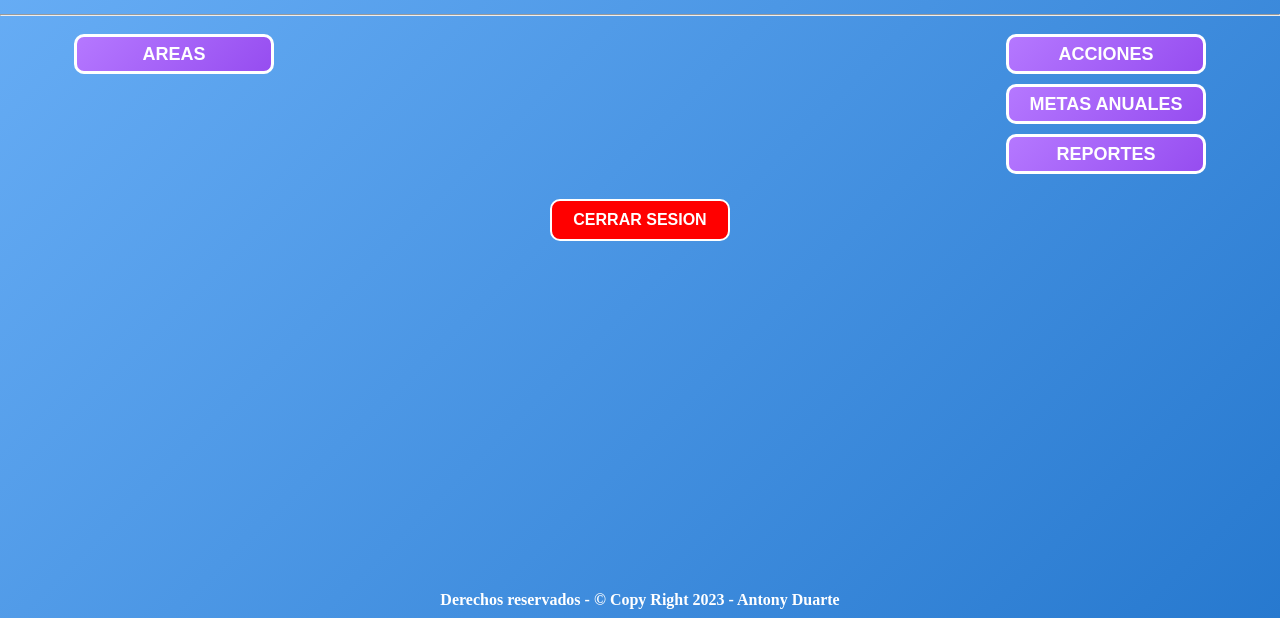
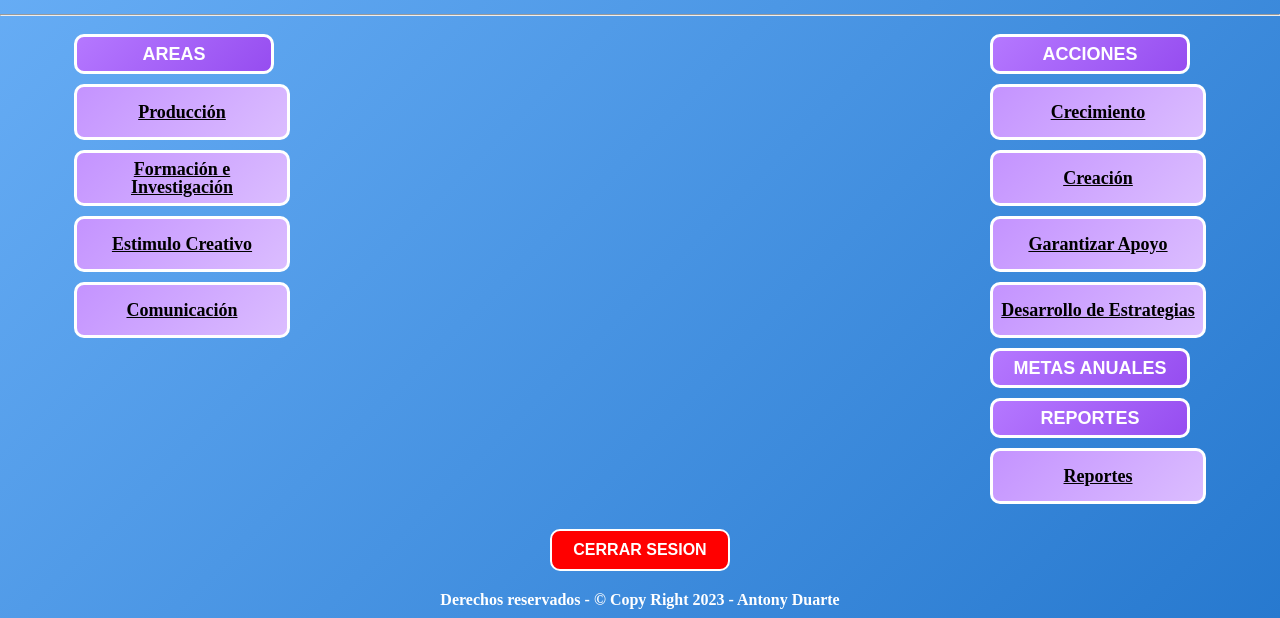
Before and after one commit to Duarte95/Andreyna, a browser extension: page pantallas/seccion_procesos.html in a window 1280 px wide. Shown: the part 182-800 px from the top of the page. Drawn offline with Linux system fonts and the light colour scheme; files that its build step writes are made by us from their sources.

Commit message:
mostrando

```diff
--- a/css/procesos.css
+++ b/css/procesos.css
@@ -1,4 +1,4 @@
-.dropdown-content .sub-procesos {
+/*.dropdown-content .sub-procesos {
   text-decoration: none;
   display: block;
 }
@@ -10,7 +10,7 @@
 .dropdown:hover .dropdown-content {
   display: block;
 }
-
+*/
 /*/////////////////////////////////////////*/
 
 .seccion_procesos {
@@ -41,7 +41,7 @@
 }
 
 .dropdown-content {
-  display: none;
+  display: block;
 }
 
 .sub-procesos {
```
